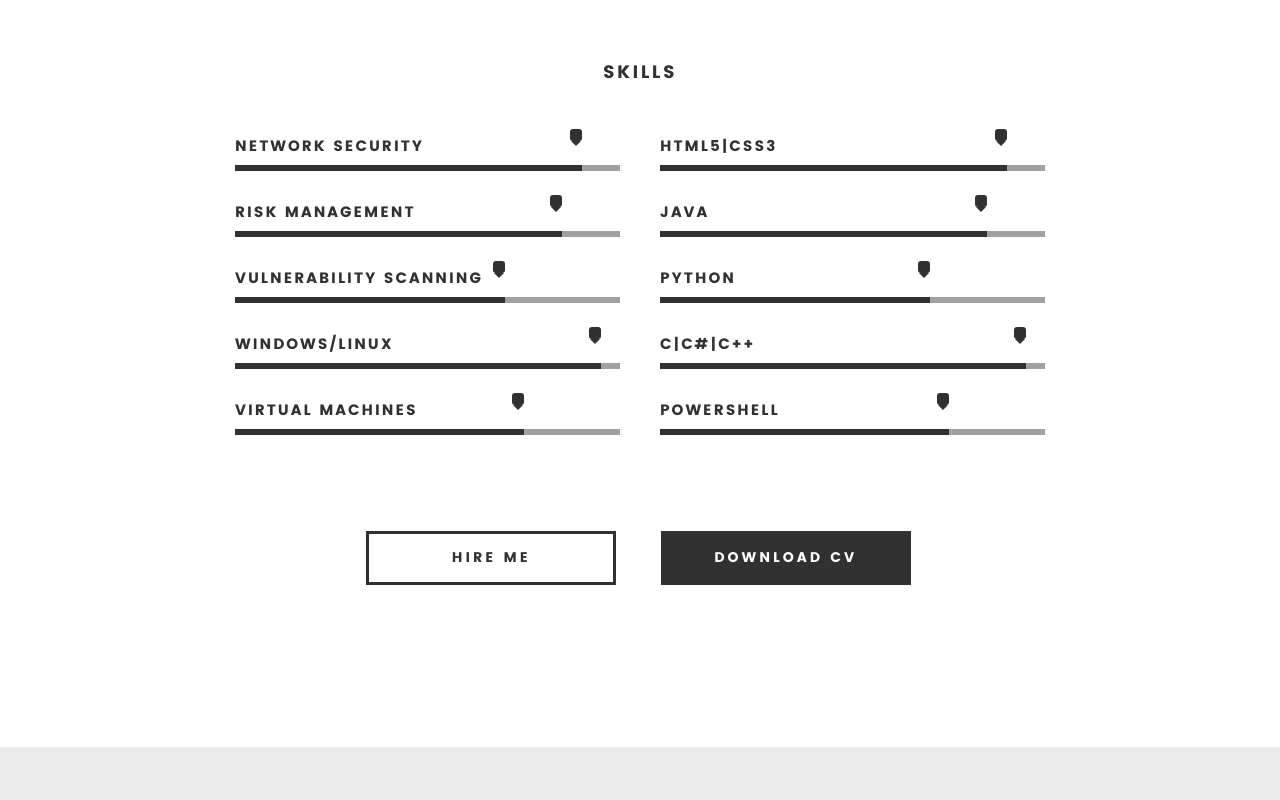
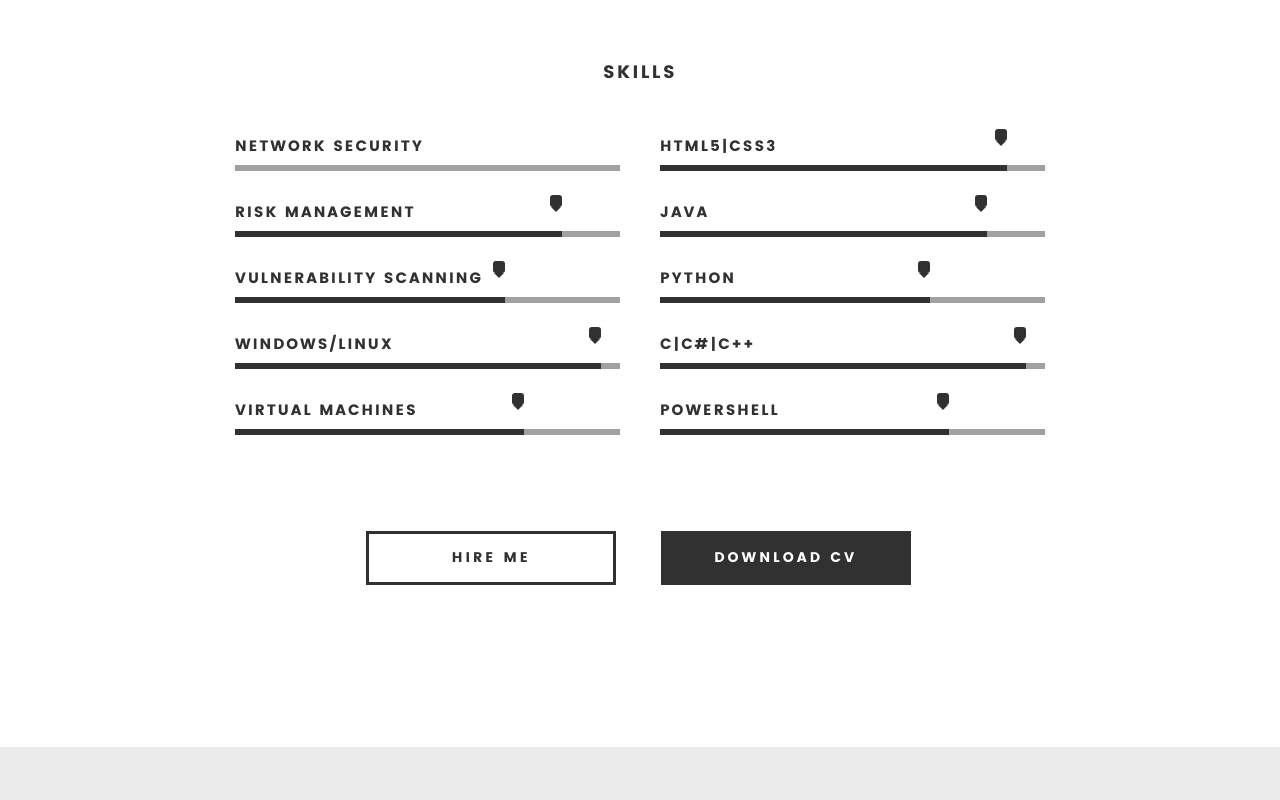
Before and after one commit to Iknowmyname/Iknowmyname.github.io, a plain HTML site: page index.html in a window 1280 px wide. Shown: the part 1220-2020 px from the top of the page. Drawn offline with Linux system fonts and the light colour scheme; files whose address does not match are found by name.

Commit message:
Update index.html

```diff
--- a/index.html
+++ b/index.html
@@ -129,7 +129,7 @@
 
 				<ul class="skill-bars">
 				   <li>
-				   	<div class="progress percent90"><span></span></div>
+
 				   	<strong>Network Security</strong>
 				   </li>
 				   <li>
```
